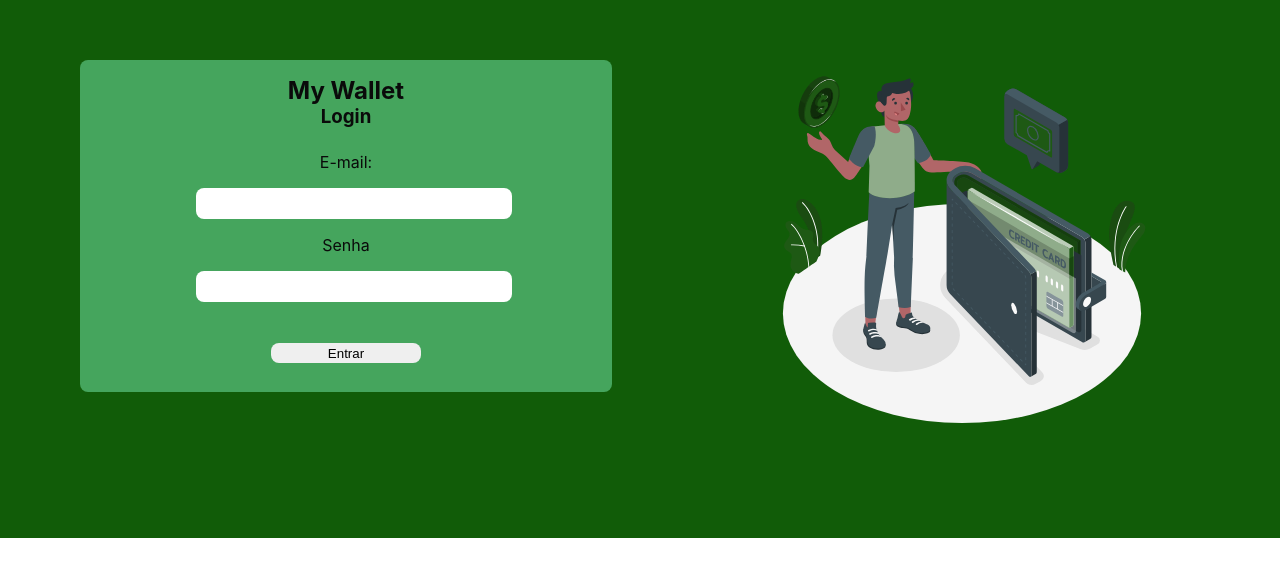
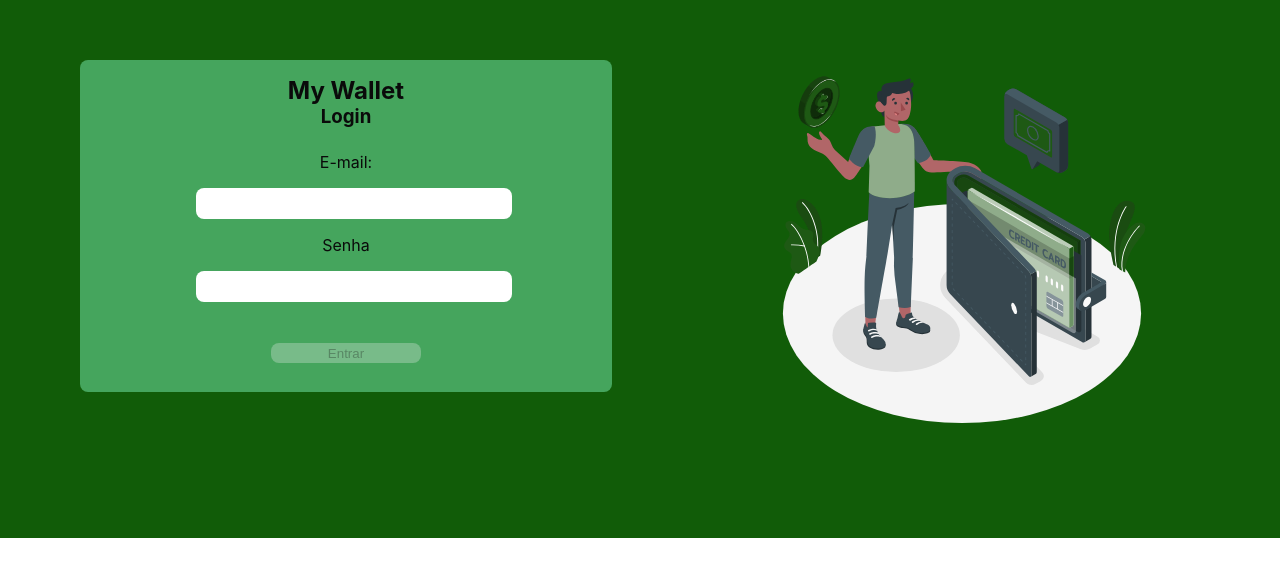
Before and after one commit to OlavioTimoteo/My-Wallet, a React (Create React App) app: page / in a window 1280 px wide. Shown: the part 125-702 px from the top of the page. Built offline with nearby package versions, Linux system fonts and the light colour scheme.

Commit message:
Adiciona alteracoes a page wallet

```diff
--- a/src/App.js
+++ b/src/App.js
@@ -2,12 +2,14 @@ import React from 'react';
 import { Routes, Route } from 'react-router-dom';
 
 import Login from './pages/Login';
+import Wallet from './pages/Wallet';
 
 function App() {
   return (
     <div className="App">
       <Routes>
         <Route path="/" element={ <Login /> } />
+        <Route path="/carteira" element={ <Wallet /> } />
       </Routes>
 
     </div>
--- a/src/actions/index.js
+++ b/src/actions/index.js
@@ -1,8 +1,6 @@
-const SAVE_EMAIL = 'SAVE_EMAIL';
+export const SAVE_EMAIL = 'SAVE_EMAIL';
 
-const saveEmailAction = (email) => ({
+export const saveEmailAction = (email) => ({
   type: SAVE_EMAIL,
   payload: email,
 });
-
-export default saveEmailAction;
--- a/src/pages/Login.js
+++ b/src/pages/Login.js
@@ -1,37 +1,54 @@
 import React from 'react';
+import { Navigate } from 'react-router-dom';
+import { connect } from 'react-redux';
+import PropTypes from 'prop-types';
+import { saveEmailAction } from '../actions';
 import '../App.css';
 import wallet from '../images/wallet.svg';
 
 
 
 class Login extends React.Component {
-  constructor() {
-    super();
+  constructor(props) {
+    super(props);
     this.state = {
       email: '',
       password: '',
+      redirect: false,
     };
     this.handleChange = this.handleChange.bind(this);
+    this.handleSubmit = this.handleSubmit.bind(this);
   }
 
-  handleChange({ target }) { // Função generica para pegar as alterações do input e salvar no estado do component.
+  handleChange({ target }) {
     const { name, value } = target;
     this.setState({ [name]: value });
   }
 
+  handleSubmit(event) {
+    event.preventDefault();
+    const { saveEmail, history } = this.props;
+    const { email } = this.state;
+    saveEmail(email);
+    history.push('/carteira');
+  }
+
   render() {
-    const { email, password } = this.state;
-    console.log(this.state);
+    const { email, password, redirect } = this.state;
+    const REGEX_EMAIL = /^([\w\d._\-#])+@([\w\d._\-#]+[.][\w\d._\-#]+)+$/;
+    const minPassLength = 6;
+    if (redirect) { return <Navigate to="/carteira" />; }
+
     return (
       <div className='container'>
         <div className="login-container">
           <h2>My Wallet</h2>
           <h3>Login</h3>
-          <form>
+          <form onSubmit={ this.handleSubmit }>
             <div className="login-input-container">
               <label> E-mail:
                 <input
-                  name="mail"
+                  name="email"
                   type="text"
                   value={ email }
                   onChange={ this.handleChange }
@@ -46,7 +63,11 @@ class Login extends React.Component {
                 />
               </label>
             </div>
-            <button className='button' type="button">Entrar</button>
+            <button
+              className='button'
+              type="submit"
+              disabled={ !REGEX_EMAIL.test(email) || password.length < minPassLength }
+            >Entrar</button>
           </form>
         </div >
         <div className='img'>
@@ -57,4 +78,13 @@ class Login extends React.Component {
   }
 }
 
+// const mapDispatchToProps = (dispatch) => ({
+//   saveEmail: (email) => dispatch(saveEmailAction(email)),
+// });
+
+Login.propTypes = {
+  saveEmail: PropTypes.func.isRequired,
+  history: PropTypes.oneOfType([PropTypes.object, PropTypes.string]).isRequired,
+};
+
 export default Login;
--- /dev/null
+++ b/src/pages/Wallet.js
@@ -0,0 +1,9 @@
+import React, { Component } from 'react';
+
+export default class Wallet extends Component {
+  render() {
+    return (
+      <div>Wallet</div>
+    );
+  }
+}
--- a/src/reducers/user.js
+++ b/src/reducers/user.js
@@ -1,11 +1,17 @@
+import { SAVE_EMAIL } from '../actions';
+
 const INITIAL_STATE = {
-  user: {
-    email: '',
-  },
+  email: '',
 };
 
 const userReducer = (state = INITIAL_STATE, action) => {
   switch (action.type) {
+    case SAVE_EMAIL:
+      return {
+        ...state,
+        email: action.payload,
+      };
+
     default:
       return state;
   }
--- a/src/reducers/wallet.js
+++ b/src/reducers/wallet.js
@@ -1,8 +1,6 @@
 const INITIAL_STATE = {
-  wallet: {
-    currencies: [],
-    expenses: [],
-  },
+  currencies: [],
+  expenses: [],
 };
 
 const walletReducer = (state = INITIAL_STATE, action) => {
```
